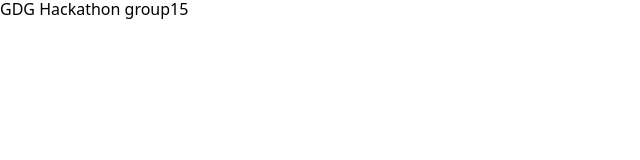
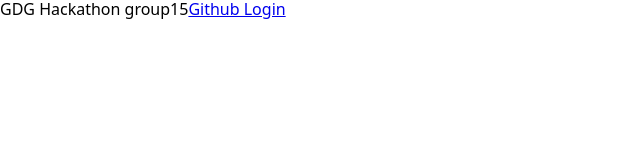
Before and after one commit to GDGSummerHackathon-group15/gdg-group15-frontend, a React (Create React App) app: page / in a window 1280 px wide. Shown: the top 160 px of the page, without its empty margins (0-640 px from the left). Built offline with nearby package versions, Linux system fonts and the light colour scheme; no server answers.

Commit message:
feat: github social login 연결 (#10)

```diff
--- a/src/components/App.tsx
+++ b/src/components/App.tsx
@@ -1,9 +1,12 @@
+import GithubLogin from './GithubLogin';
+
 function App() {
-	return (
-		<div>
-			GDG Hackathon group15
-		</div>
-	);
+  return (
+    <div>
+      GDG Hackathon group15
+      <GithubLogin />
+    </div>
+  );
 }
 
 export default App;
--- /dev/null
+++ b/src/components/GithubLogin.tsx
@@ -0,0 +1,10 @@
+const GITHUB_LOGIN_URI = 'https://github.com/login/oauth/authorize';
+const CLIENT_ID = `client_id=${process.env.REACT_APP_GITHUB_CLIENT_ID}`;
+const REDIRECT_URI = 'redirect_uri=http://localhost:3000';
+const LOGIN_URI = `${GITHUB_LOGIN_URI}?${CLIENT_ID}&${REDIRECT_URI}`;
+
+function GithubLogin() {
+  return <a href={LOGIN_URI}>Github Login</a>;
+}
+
+export default GithubLogin;
--- a/src/react-app-env.d.ts
+++ b/src/react-app-env.d.ts
@@ -8,6 +8,7 @@
     readonly NODE_ENV: 'development' | 'production' | 'test';
     readonly PUBLIC_URL: string;
 		readonly REACT_APP_BASEURI: string;
+    readonly REACT_APP_GITHUB_CLIENT_ID: string;
   }
 }
 
```
Also changed, not shown: 2 other files (tests, documents, lock files or other folders).
